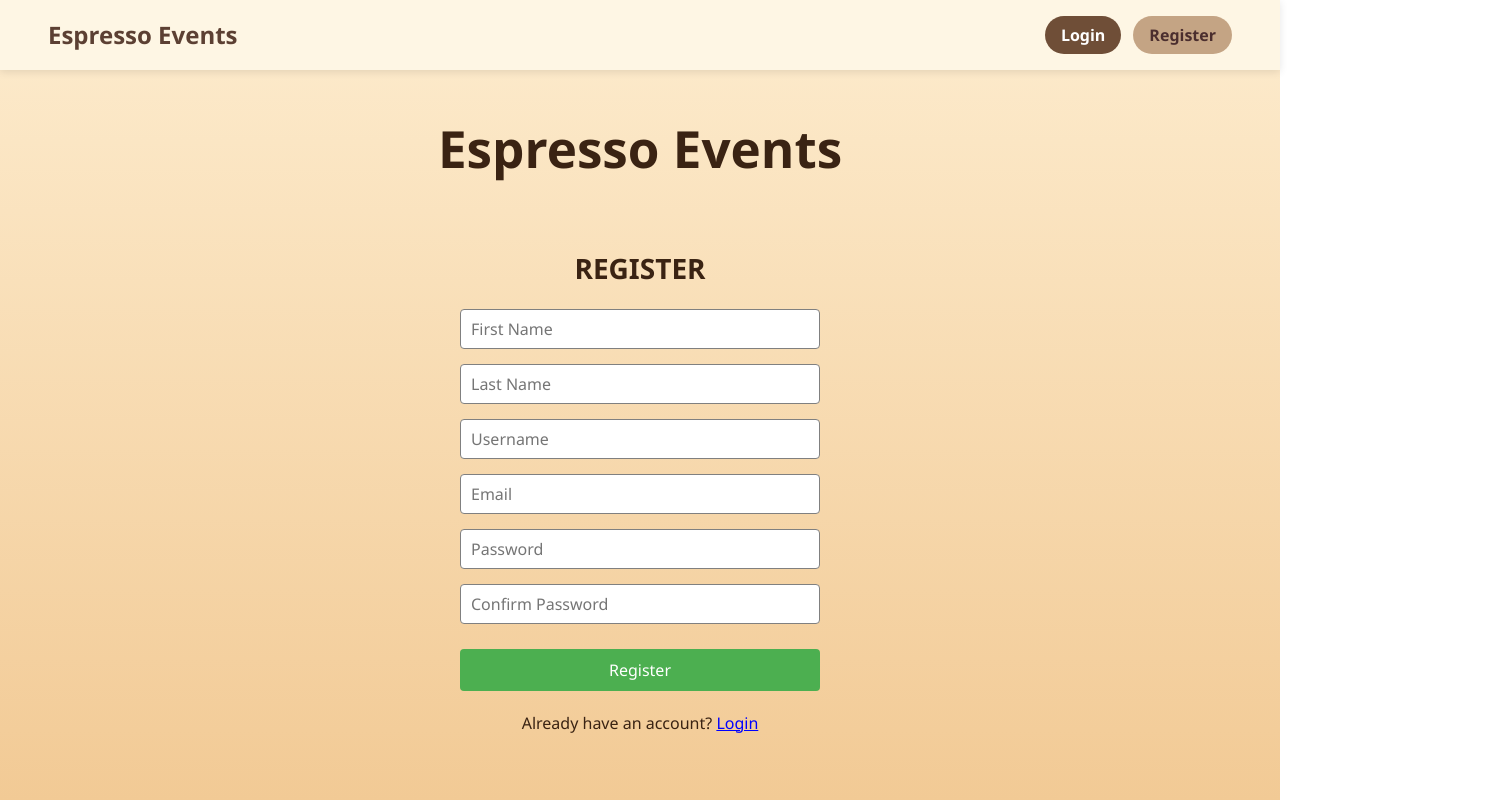
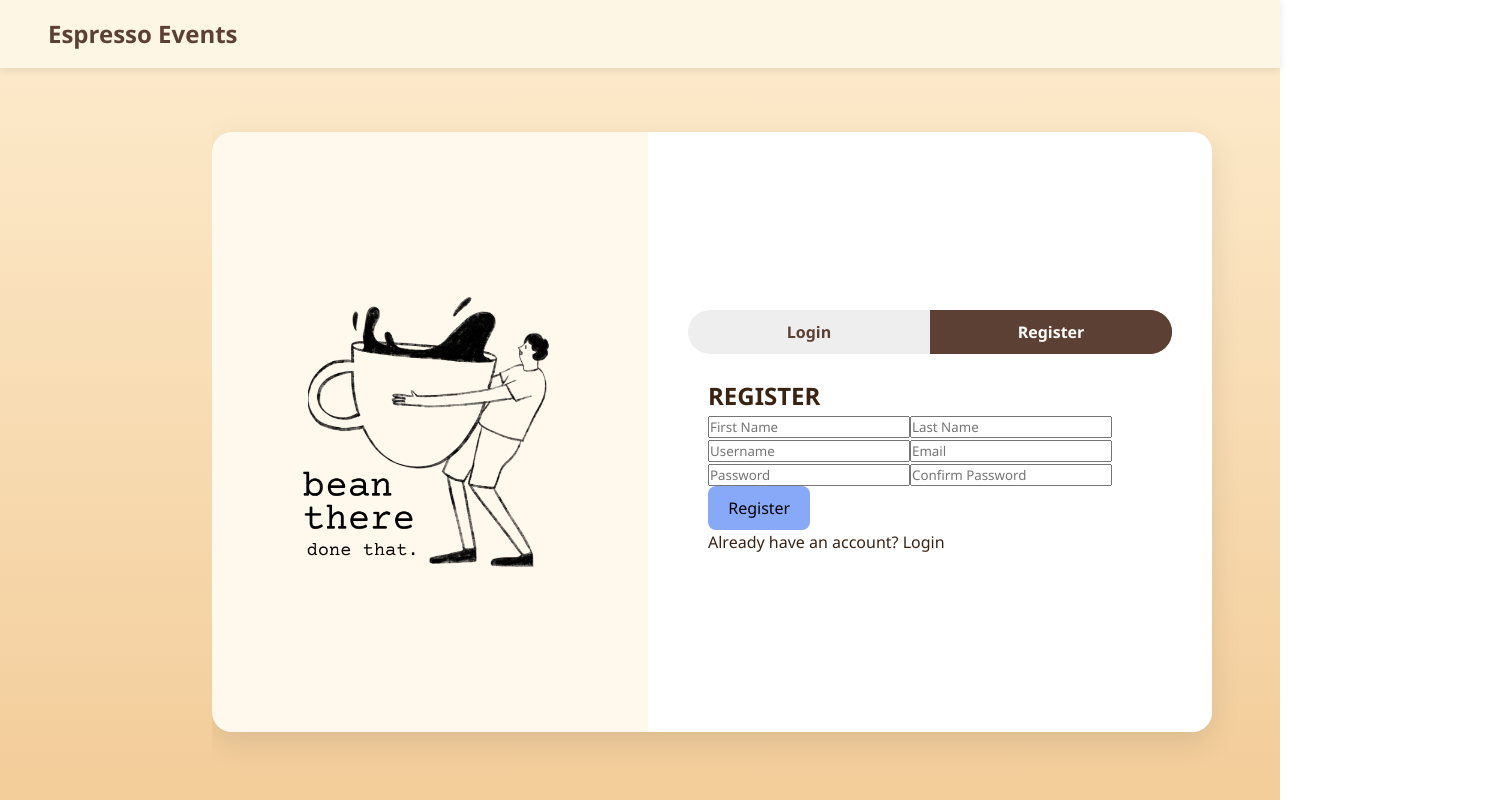
Before and after one commit to rockbison1230/group21Project, a React (Vite) app in the folder frontend/: page /register in a window 1280 px wide. Shown: the top 800 px of the page, 1492 px wide, since content can reach past the window. Built offline with nearby package versions, Linux system fonts and the light colour scheme.

Commit message:
Create AuthPage, edit navBar
Authpage combines login and register into one page and add navbar without login and register on authpage

```diff
--- a/frontend/src/App.css
+++ b/frontend/src/App.css
@@ -1,8 +1,8 @@
 #root {
-  max-width: 1280px;
-  margin: 0 auto;
+  margin: 0;
   padding: 2rem;
-  text-align: center;
+  max-width: 100%;
+  text-align: initial;
 }
 
 .logo {
--- a/frontend/src/App.tsx
+++ b/frontend/src/App.tsx
@@ -5,14 +5,15 @@ import LoginPage from './pages/LoginPage';
 import RegisterPage from './pages/RegisterPage';
 import Landing from './pages/Landing';
 import Dashboard from './pages/Dashboard';
+import AuthPage from './pages/AuthPage';
 
 function App() {
   return (
     <BrowserRouter >
       <Routes>
         <Route path="/" element={<Landing />} />
-        <Route path="/login" element={<LoginPage />} />
-        <Route path="/register" element={<RegisterPage />} />
+        <Route path="/login" element={<AuthPage/>} />
+        <Route path="/register" element={<AuthPage/>} />
         <Route path="/dashboard" element={<Dashboard />} />
       </Routes>
     </BrowserRouter>
--- a/frontend/src/components/Login.tsx
+++ b/frontend/src/components/Login.tsx
@@ -1,5 +1,6 @@
 import * as React from "react";
 import { useState } from "react";
+
 
 const app_name = '167.172.31.171';
 
@@ -18,28 +19,26 @@ function Login() {
 
   async function doLogin(event: React.FormEvent) {
     event.preventDefault();
-    var obj = { login: loginName, password: loginPassword };
-    var js = JSON.stringify(obj);
+    const obj = { login: loginName, password: loginPassword };
 
     try {
       const response = await fetch(buildPath('api/login'), {
         method: 'POST',
-        body: js,
+        body: JSON.stringify(obj),
         headers: { 'Content-Type': 'application/json' }
       });
 
-      var res = JSON.parse(await response.text());
+      const res = JSON.parse(await response.text());
       if (res.id <= 0) {
         setMessage('User/Password combination incorrect');
       } else {
-        var user = { firstName: res.firstName, lastName: res.lastName, email: res.email, id: res.id };
+        const user = { firstName: res.firstName, lastName: res.lastName, email: res.email, id: res.id };
         localStorage.setItem('user_data', JSON.stringify(user));
         setMessage('');
         window.location.href = '/dashboard';
       }
-    } catch(error: any) {
+    } catch (error: any) {
       alert(error.toString());
-      return;
     }
   }
 
@@ -73,6 +72,8 @@ function Login() {
     </div>
   );
 }
+
+
 
 // Add this CSS to your App.css or create a Login.css file
 /*
--- a/frontend/src/components/Navbar.tsx
+++ b/frontend/src/components/Navbar.tsx
@@ -1,9 +1,13 @@
 // src/components/Navbar.tsx
-import { useNavigate } from 'react-router-dom';
+import { useNavigate, useLocation } from 'react-router-dom';
 import './Navbar.css';
 
 function Navbar() {
   const navigate = useNavigate();
+  const location = useLocation();
+
+  // Show buttons only on landing page
+  const showAuthButtons = location.pathname === '/';
 
   return (
     <nav className="navbar">
@@ -11,6 +15,7 @@ function Navbar() {
         Espresso Events
       </span>
 
+      {showAuthButtons && (
         <div className="navbar-buttons">
           <button className="navbar-button" onClick={() => navigate('/login')}>
             Login
@@ -19,6 +24,7 @@ function Navbar() {
             Register
           </button>
         </div>
+      )}
     </nav>
   );
 }
--- a/frontend/src/components/Register.tsx
+++ b/frontend/src/components/Register.tsx
@@ -1,25 +1,24 @@
 import * as React from 'react';
 import { useState } from 'react';
+//import './Register.css';
 
 const app_name = '167.172.31.171';
 
 function buildPath(route: string): string {
-  if (import.meta.env.MODE != 'development') {
+  if (import.meta.env.MODE !== 'development') {
     return 'http://' + app_name + ':5001/' + route;
   }
-  else {
-    return 'http://localhost:5001/' + route;
-  }
+  return 'http://localhost:5001/' + route;
 }
 
 function Register() {
   const [message, setMessage] = useState('');
-  const [firstName, setFirstName] = React.useState('');
-  const [lastName, setLastName] = React.useState('');
-  const [loginName, setLoginName] = React.useState('');
-  const [email, setEmail] = React.useState('');
-  const [loginPassword, setPassword] = React.useState('');
-  const [confirmPassword, setConfirmPassword] = React.useState('');
+  const [firstName, setFirstName] = useState('');
+  const [lastName, setLastName] = useState('');
+  const [loginName, setLoginName] = useState('');
+  const [email, setEmail] = useState('');
+  const [loginPassword, setPassword] = useState('');
+  const [confirmPassword, setConfirmPassword] = useState('');
 
   async function doRegister(): Promise<void> {
     if (loginPassword !== confirmPassword) {
@@ -27,145 +26,52 @@ function Register() {
       return;
     }
 
-    var obj = {
-      firstName: firstName,
-      lastName: lastName,
+    const obj = {
+      firstName,
+      lastName,
       userName: loginName,
       emailAddress: email,
       password: loginPassword
     };
-    var js = JSON.stringify(obj);
 
     try {
-      const response = await fetch(buildPath('api/register'),
-        {
-          method: 'POST',
-          body: js,
-          headers: { 'Content-Type': 'application/json' }
-        }
-      );
-      var res = JSON.parse(await response.text());
+      const response = await fetch(buildPath('api/register'), {
+        method: 'POST',
+        body: JSON.stringify(obj),
+        headers: { 'Content-Type': 'application/json' }
+      });
+      const res = JSON.parse(await response.text());
 
       if (res.error) {
         setMessage(res.error);
-      }
-      else {
+      } else {
         setMessage('Registration successful');
         setTimeout(() => {
           window.location.href = '/';
         }, 1500);
       }
+    } catch (error: any) {
+      alert(error.toString());
     }
-    catch (error: any) {
-      alert(error.toString());
-      return;
-    }
-  };
+  }
 
   return (
-    <div style={styles.container}>
-      <h2 style={styles.title}>REGISTER</h2>
-      <input
-        style={styles.input}
-        placeholder="First Name"
-        value={firstName}
-        onChange={(e) => setFirstName(e.target.value)}
-      />
-      <input
-        style={styles.input}
-        placeholder="Last Name"
-        value={lastName}
-        onChange={(e) => setLastName(e.target.value)}
-      />
-      <input
-        style={styles.input}
-        placeholder="Username"
-        value={loginName}
-        onChange={(e) => setLoginName(e.target.value)}
-      />
-      <input
-        style={styles.input}
-        placeholder="Email"
-        value={email}
-        onChange={(e) => setEmail(e.target.value)}
-      />
-      <input
-        style={styles.input}
-        placeholder="Password"
-        type="password"
-        value={loginPassword}
-        onChange={(e) => setPassword(e.target.value)}
-      />
-      <input
-        style={styles.input}
-        placeholder="Confirm Password"
-        type="password"
-        value={confirmPassword}
-        onChange={(e) => setConfirmPassword(e.target.value)}
-      />
-      <button style={styles.button} onClick={doRegister}>Register</button>
-      {message ? <p style={styles.message}>{message}</p> : null}
-      <p style={styles.footer}>
+    <div className="register-container">
+      <h2 className="register-title">REGISTER</h2>
+      <input placeholder="First Name" value={firstName} onChange={(e) => setFirstName(e.target.value)} className="register-input" />
+      <input placeholder="Last Name" value={lastName} onChange={(e) => setLastName(e.target.value)} className="register-input" />
+      <input placeholder="Username" value={loginName} onChange={(e) => setLoginName(e.target.value)} className="register-input" />
+      <input placeholder="Email" value={email} onChange={(e) => setEmail(e.target.value)} className="register-input" />
+      <input placeholder="Password" type="password" value={loginPassword} onChange={(e) => setPassword(e.target.value)} className="register-input" />
+      <input placeholder="Confirm Password" type="password" value={confirmPassword} onChange={(e) => setConfirmPassword(e.target.value)} className="register-input" />
+      <button onClick={doRegister} className="register-button">Register</button>
+      {message && <p className="register-message">{message}</p>}
+      <p className="register-footer">
         Already have an account?{' '}
-        <span style={styles.link} onClick={() => (window.location.href = '/login')}>
-          Login
-        </span>
+        <span className="register-link" onClick={() => (window.location.href = '/login')}>Login</span>
       </p>
     </div>
   );
 }
 
-const styles = {
-  container: {
-    display: 'flex',
-    flexDirection: 'column',
-    padding: '20px',
-    alignItems: 'center',
-    justifyContent: 'center',
-    maxWidth: '400px',
-    margin: '0 auto',
-    marginTop: '50px'
-  },
-  title: {
-    fontSize: '28px',
-    marginBottom: '20px',
-    textAlign: 'center'
-  },
-  input: {
-    height: '40px',
-    width: '100%',
-    border: '1px solid gray',
-    borderRadius: '4px',
-    marginBottom: '15px',
-    padding: '0 10px',
-    fontSize: '16px'
-  },
-  button: {
-    backgroundColor: '#4CAF50',
-    border: 'none',
-    color: 'white',
-    padding: '10px 15px',
-    textAlign: 'center',
-    fontSize: '16px',
-    marginTop: '10px',
-    cursor: 'pointer',
-    borderRadius: '4px',
-    width: '100%'
-  },
-  message: {
-    marginTop: '15px',
-    textAlign: 'center',
-    color: 'red'
-  },
-  footer: {
-    marginTop: '20px',
-    textAlign: 'center'
-  },
-  link: {
-    color: 'blue',
-    textDecoration: 'underline',
-    cursor: 'pointer'
-  }
-} as const;
-
 export default Register;
--- /dev/null
+++ b/frontend/src/pages/AuthPage.css
@@ -0,0 +1,140 @@
+
+
+.auth-page {
+
+    display: flex;
+    justify-content: center;
+    margin-left: 180px;
+    height: 100vh;
+    background: transparent;
+    background-size: 400% 400%;
+    animation: gradientShift 15s ease infinite;
+    overflow: hidden;
+    display: flex;
+    flex-direction: column;
+    width: 100vw;
+    height: 100vh;
+  }
+
+  .auth-wrapper {
+    display: flex;
+    flex-direction: row;
+    width: 90%;
+    max-width: 1000px;
+    height: auto;
+    min-height: 600px;
+    box-shadow: 0 10px 30px rgba(0, 0, 0, 0.1);
+    border-radius: 20px;
+    overflow: hidden;
+    background-color: #fff8ed; /* matches your right form side */
+  }
+
+  .auth-image-section {
+    background-image: url('/images/auth-photo.png');
+    flex: 1;
+    background-image: url('/images/auth-photo.png'); /* <-- Replace with your photo */
+    background-size: cover;
+    background-position: center;
+  }
+
+  .auth-form-section {
+    flex: 1;
+    padding: 40px;
+    display: flex;
+    flex-direction: column;
+    justify-content: center;
+    position: relative;
+    background-color: #fff;
+  }
+
+  .auth-title {
+    font-size: 2rem;
+    font-weight: 700;
+    color: #4b2e2e;
+    text-align: center;
+    margin-bottom: 8px;
+  }
+
+  .auth-subtitle {
+    font-size: 1rem;
+    text-align: center;
+    color: #7a4d2f;
+    margin-bottom: 24px;
+  }
+
+  .auth-toggle {
+    display: flex;
+    justify-content: center;
+    margin-bottom: 24px;
+    position: relative;
+    background: #eee;
+    border-radius: 30px;
+    overflow: hidden;
+  }
+
+  .toggle-option {
+    padding: 10px 24px;
+    cursor: pointer;
+    font-weight: bold;
+    color: #5c4033;
+    flex: 1;
+    text-align: center;
+    z-index: 1;
+    transition: background 0.3s ease;
+  }
+
+  .toggle-option.active {
+    background: #5c4033;
+    color: white;
+  }
+
+  .slider {
+    position: absolute;
+    height: 100%;
+    width: 50%;
+    background: #5c4033;
+    border-radius: 30px;
+    top: 0;
+    left: 0;
+    transition: transform 0.3s ease;
+    z-index: 0;
+  }
+
+  .slide-right {
+    transform: translateX(100%);
+  }
+
+  .slide-left {
+    transform: translateX(0%);
+  }
+
+  .auth-container {
+    width: 100%;
+    overflow: hidden;
+    position: relative;
+  }
+
+  .form-slider {
+    display: flex;
+    transition: transform 0.5s ease;
+    width: 200%;
+  }
+
+  .auth-form {
+    width: 50%;
+    padding: 0 20px;
+  }
+
+  .show-login {
+    transform: translateX(0%);
+  }
+
+  .show-register {
+    transform: translateX(-50%);
+  }
+
+  @keyframes gradientShift {
+    0% { background-position: 0% 50%; }
+    50% { background-position: 100% 50%; }
+    100% { background-position: 0% 50%; }
+  }
--- /dev/null
+++ b/frontend/src/pages/AuthPage.tsx
@@ -0,0 +1,58 @@
+import * as React from 'react';
+import { useLocation, useNavigate } from 'react-router-dom';
+import Login from '../components/Login';
+import Register from '../components/Register';
+import Navbar from '../components/Navbar'; // 💡 Importing Navbar
+import './AuthPage.css';
+
+function AuthPage() {
+  const location = useLocation();
+  const navigate = useNavigate();
+  const isLogin = location.pathname === '/login';
+
+  return (
+    <>
+      <Navbar /> {/* 🧭 Navbar at the top */}
+      <div className="auth-page">
+        <div className="auth-wrapper">
+          {/* Left: Image Section */}
+          <div className="auth-image-section" />
+
+          {/* Right: Form Section */}
+          <div className="auth-form-section">
+            {/* Toggle */}
+            <div className="auth-toggle">
+              <div
+                className={`toggle-option ${isLogin ? 'active' : ''}`}
+                onClick={() => navigate('/login')}
+              >
+                Login
+              </div>
+              <div
+                className={`toggle-option ${!isLogin ? 'active' : ''}`}
+                onClick={() => navigate('/register')}
+              >
+                Register
+              </div>
+              <div className={`slider ${isLogin ? 'slide-left' : 'slide-right'}`} />
+            </div>
+
+            {/* Sliding Forms */}
+            <div className="auth-container">
+              <div className={`form-slider ${isLogin ? 'show-login' : 'show-register'}`}>
+                <div className="auth-form login-form">
+                  <Login />
+                </div>
+                <div className="auth-form register-form">
+                  <Register />
+                </div>
+              </div>
+            </div>
+          </div>
+        </div>
+      </div>
+    </>
+  );
+}
+
+export default AuthPage;
--- a/frontend/src/pages/Landing.css
+++ b/frontend/src/pages/Landing.css
@@ -142,8 +142,6 @@ body {
 }
 
 
-
-
 /* 🎯 Individual Bean Positions (adjust as needed!) */
 .bean1 { bottom: 0%; left: 10%; animation-delay: 0s; }
 .bean2 { bottom: 0%; right: 15%; animation-delay: 1s; }
```
Also changed, not shown: frontend/public/images/auth-photo.png (added). Lines whose indentation alone changed are shown as unchanged.
